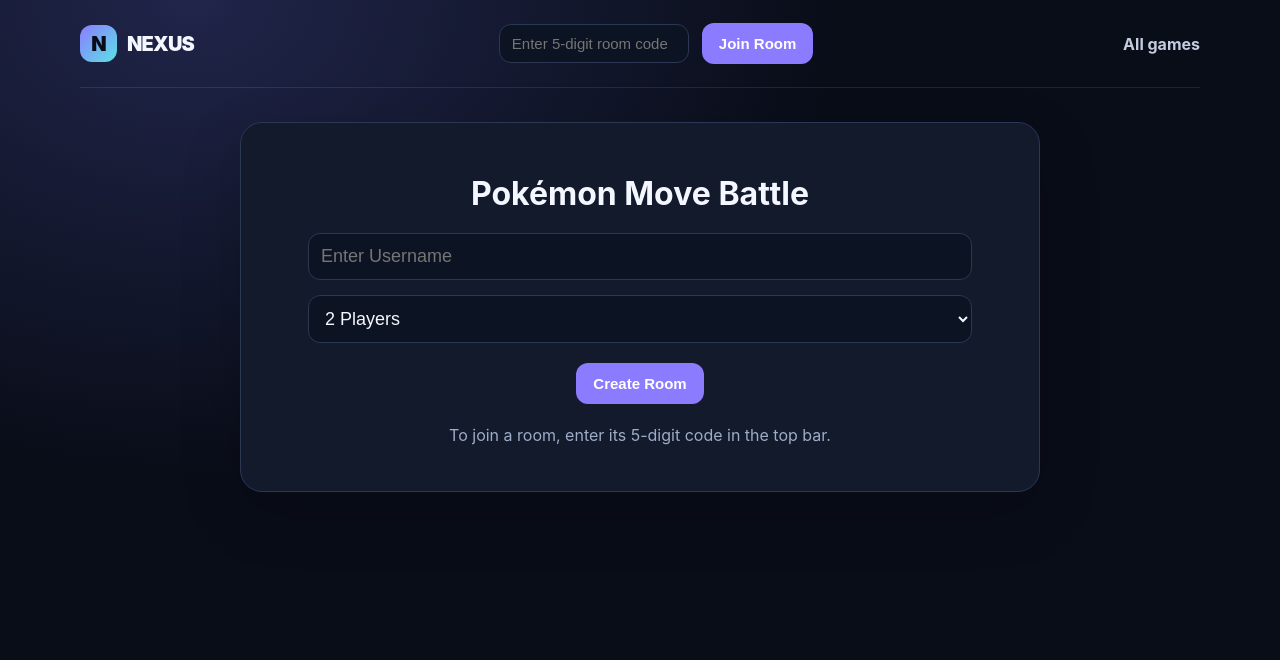
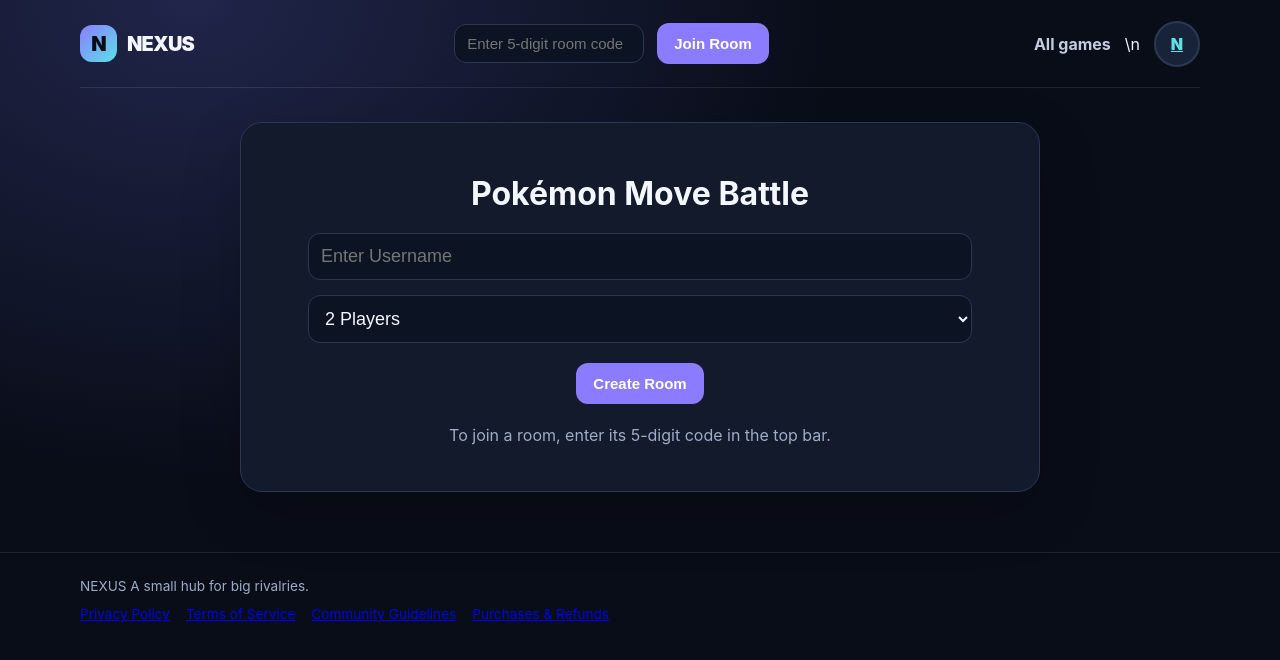
Before and after one commit to arcticice723/pokemon-move-battle, a website: page pokemon.html in a window 1280 px wide. Drawn offline with nearby package versions, Linux system fonts and the light colour scheme; no server answers.

Commit message:
Place account avatar in top-right and add policy footer

```diff
--- a/pokemon.html
+++ b/pokemon.html
@@ -186,7 +186,7 @@
       font-size: 14px;
     }
 
-  </style>
+   .site-header .top-profile{margin-left:auto;width:42px;height:42px;flex:0 0 42px;display:grid;place-items:center;border:2px solid #2a3854;border-radius:50%;overflow:hidden;background:#182239;color:#5ce1e6;font-weight:900}.site-header .top-profile img{width:100%;height:100%;object-fit:cover}.footer{border-top:1px solid #ffffff18;padding:25px 0;color:#9eacc7;font-size:.85rem}.footer-inner{width:min(1120px,calc(100% - 36px));margin:auto}.footer-links{display:flex;gap:16px;flex-wrap:wrap;margin-top:12px}.footer-links a:hover{color:#5ce1e6}@media(max-width:700px){.footer-tagline{display:block;float:none!important}.footer-links{gap:10px 14px}}\n  </style>
 
 </head>
 
@@ -197,7 +197,7 @@
       <input type="text" id="roomJoinInput" maxlength="5" inputmode="numeric" autocomplete="off" placeholder="Enter 5-digit room code" aria-label="Room code">
       <button type="button" onclick="joinRoom()">Join Room</button>
     </div>
-    <a class="back" href="/">All games</a>
+    <a class="back" href="/">All games</a>\n    <a class="top-profile" id="topProfileLink" href="/account" aria-label="Open account" title="Account"><span id="topProfileInitial">N</span><img id="topProfileAvatar" alt="" class="hidden"></a>
   </header>
   <div class="game-box">
 
@@ -762,6 +762,8 @@
 
   </script>
 
-</body>
+<footer class="footer"><div class="container footer-inner"><div>NEXUS <span class="footer-tagline">A small hub for big rivalries.</span></div><nav class="footer-links" aria-label="Legal and policies"><a href="/legal.html#privacy">Privacy Policy</a><a href="/legal.html#terms">Terms of Service</a><a href="/legal.html#community">Community Guidelines</a><a href="/legal.html#purchases">Purchases &amp; Refunds</a></nav></div></footer><script>
+(async()=>{const link=document.getElementById('topProfileLink');if(!link)return;try{const r=await fetch('/api/auth/me',{credentials:'same-origin'});if(!r.ok)return;const data=await r.json();const a=data.account;if(!a)return;const img=document.getElementById('topProfileAvatar');const initial=document.getElementById('topProfileInitial');if(a.avatarData){img.src=a.avatarData;img.classList.remove('hidden');if(initial)initial.classList.add('hidden');}else if(initial){initial.textContent=(a.username||'N').slice(0,1).toUpperCase();}link.title='Account: '+a.username;link.setAttribute('aria-label','Account: '+a.username);}catch{}})();
+</script></body>
 
 </html>
```
